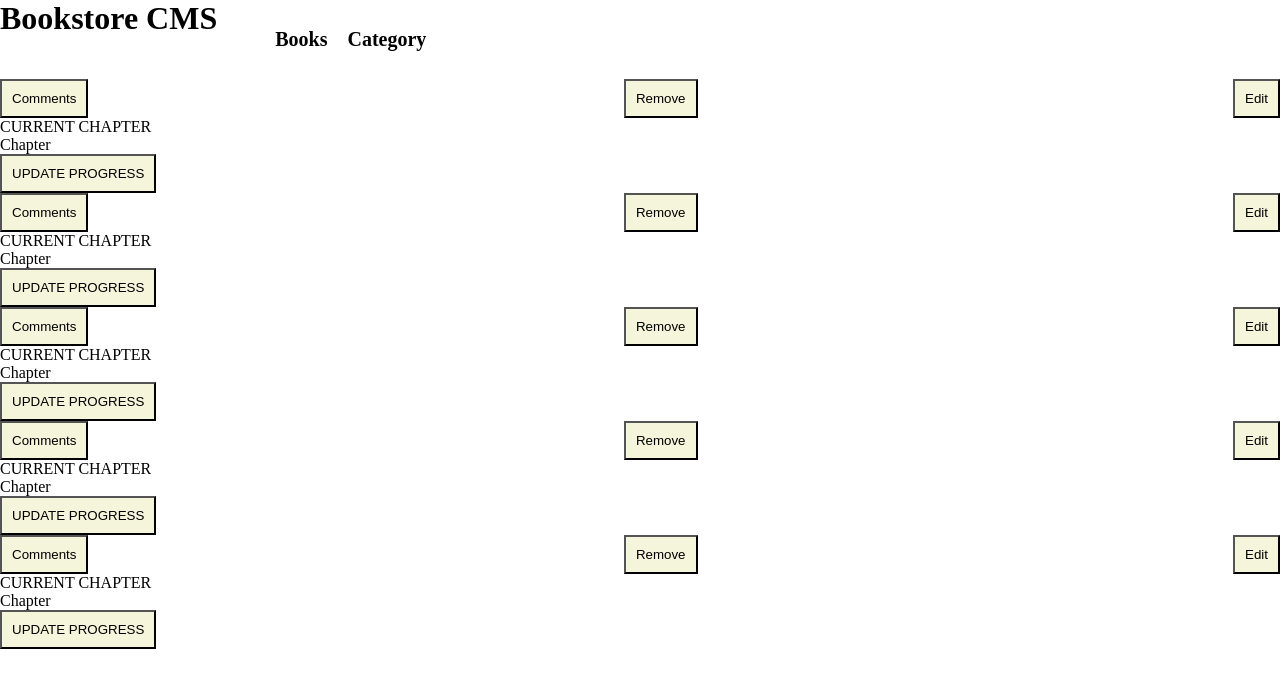
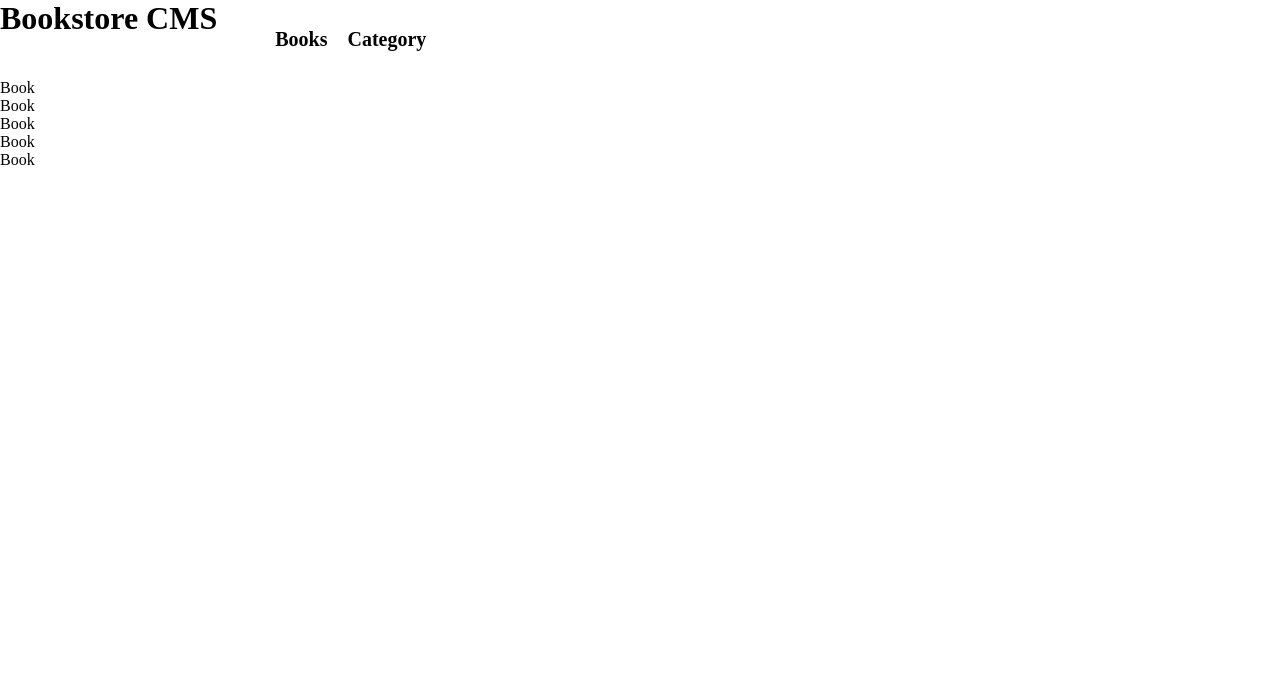
Before and after one commit to nottherealalanturing/Bookstore, a React (Create React App) app: page / in a window 1280 px wide. Shown: the top 688 px of the page. Built offline with nearby package versions, Linux system fonts and the light colour scheme.

Commit message:
refactor: refactor book

```diff
--- a/src/components/Book.jsx
+++ b/src/components/Book.jsx
@@ -1,63 +1,8 @@
 import React from 'react';
-import PropTypes from 'prop-types';
-import styles from './styles/book.css';
+import './styles/book.css';
 
 const Book = (props) => {
-  const { author, title, genre, completed, chapter } = props;
-  return (
-    <div className={styles.bookContainer}>
-      <Book.LeftBlock author={author} title={title} genre={genre} />
-      <Book.MiddleBlock completed={completed} />
-      <Book.RightBlock chapter={chapter} />
-    </div>
-  );
-};
-
-Book.LeftBlock = (props) => {
-  const { author, title, genre } = props;
-  return (
-    <div className="leftblock">
-      <p className="bookgenre">{genre}</p>
-      <h2 className="booktitle">{title}</h2>
-      <p className="bookauthor">{author}</p>
-      <div className="modifycolumn">
-        <button type="button">Comments</button>
-        <button type="button">Remove</button>
-        <button type="button">Edit</button>
-      </div>
-    </div>
-  );
-};
-
-Book.MiddleBlock = (props) => {
-  const { completed } = props;
-  return (
-    <div className="middleblock">
-      <span className="completedPercentage"></span>
-      <div>
-        <p>{completed}</p>
-      </div>
-    </div>
-  );
-};
-
-Book.RightBlock = (props) => {
-  const { chapter } = props;
-  return (
-    <div className="rightblock">
-      <p>CURRENT CHAPTER</p>
-      <p>Chapter {chapter}</p>
-      <button type="button">UPDATE PROGRESS</button>
-    </div>
-  );
-};
-
-Book.prototype = {
-  author: PropTypes.string.isRequired,
-  title: PropTypes.string.isRequired,
-  genre: PropTypes.string.isRequired,
-  completed: PropTypes.string.isRequired,
-  chapter: PropTypes.string.isRequired,
+  return <li className={'bookContainer'}>Book</li>;
 };
 
 export default Book;
```
